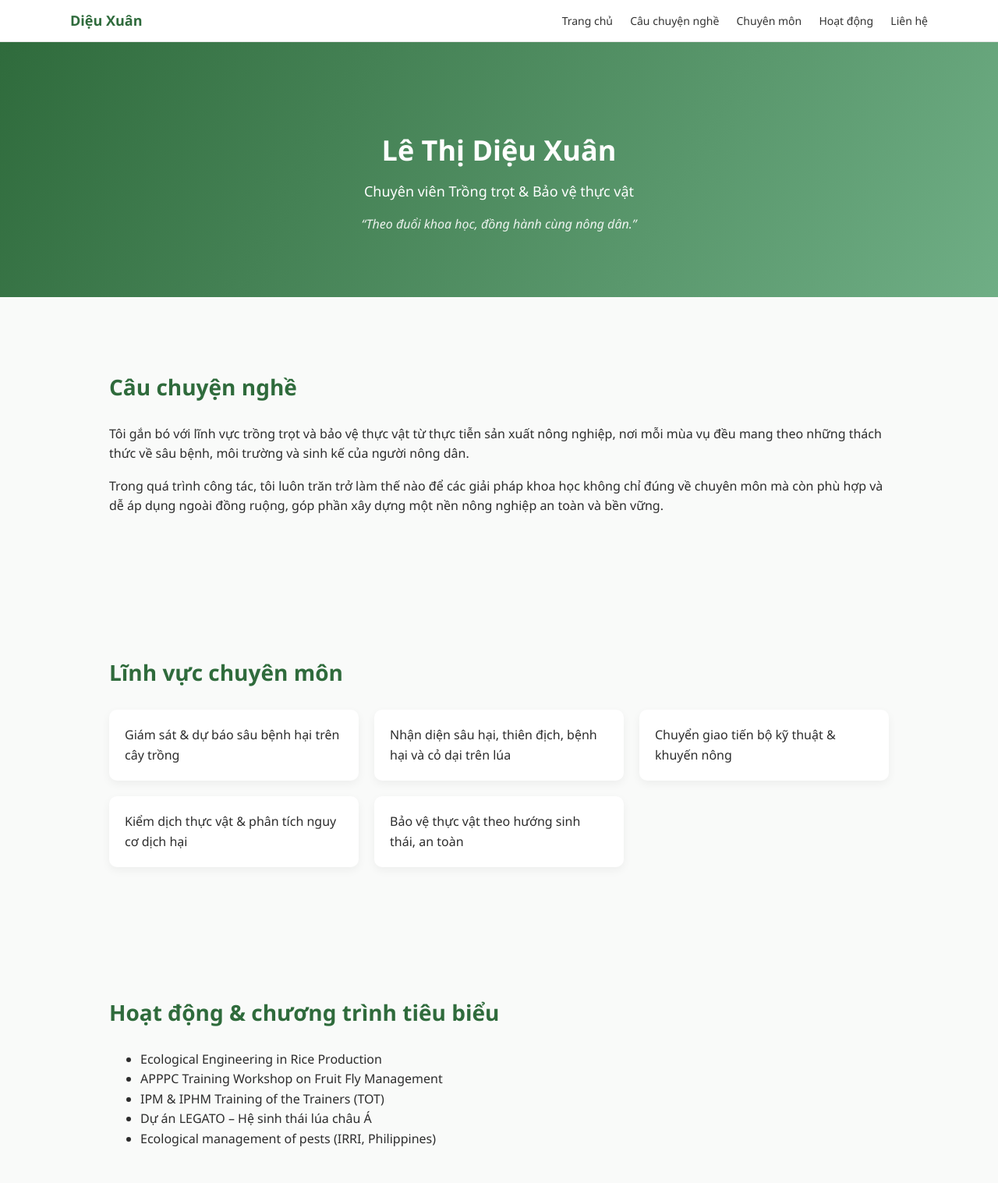
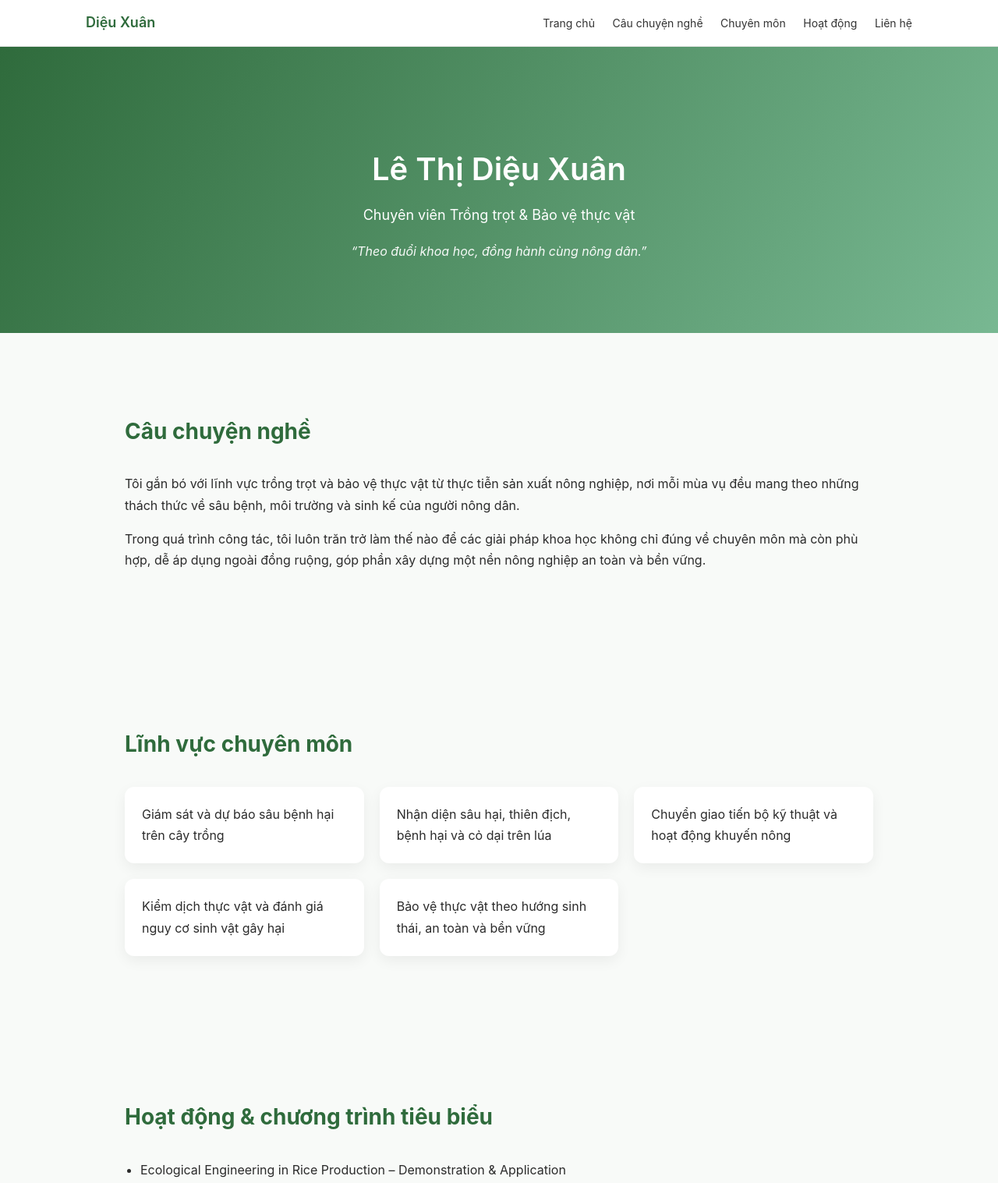
Before and after one commit to dieuxuanlesrppc-blip/dieuxuanle-website, a plain HTML site: page index.html in a window 1280 px wide. Shown: the top 1517 px of the page at 78% size. Drawn offline with Linux system fonts and the light colour scheme.

Commit message:
Update index.html

```diff
--- a/index.html
+++ b/index.html
@@ -6,87 +6,90 @@
   <title>Lê Thị Diệu Xuân | Trồng trọt & Bảo vệ thực vật</title>
 
   <style>
+    * { box-sizing: border-box; }
+
     body {
       margin: 0;
-      font-family: "Segoe UI", sans-serif;
-      line-height: 1.6;
-      color: #2c2c2c;
-      background: #f9faf9;
+      font-family: -apple-system, BlinkMacSystemFont, "Segoe UI", Roboto, Arial, sans-serif;
+      background: #f8faf8;
+      color: #2b2b2b;
+      line-height: 1.7;
     }
 
+    /* ===== NAV ===== */
     header {
       position: sticky;
       top: 0;
-      background: white;
-      border-bottom: 1px solid #e5e5e5;
+      background: #ffffff;
+      border-bottom: 1px solid #e6e6e6;
       z-index: 1000;
     }
 
     nav {
       max-width: 1100px;
       margin: auto;
-      padding: 12px 20px;
+      padding: 14px 20px;
       display: flex;
       justify-content: space-between;
       align-items: center;
     }
 
-    nav strong {
+    nav .brand {
+      font-weight: 600;
+      color: #2f6b3c;
       font-size: 18px;
-      color: #2f6b3c;
     }
 
     nav a {
       margin-left: 18px;
       text-decoration: none;
+      font-size: 14px;
       color: #333;
-      font-size: 14px;
     }
 
     nav a:hover {
       color: #2f6b3c;
     }
 
+    /* ===== HERO ===== */
     .hero {
-      background: linear-gradient(120deg, #2f6b3c, #6fae85);
-      color: white;
-      padding: 80px 20px;
+      background: linear-gradient(120deg, #2f6b3c, #78b892);
+      color: #fff;
+      padding: 90px 20px;
       text-align: center;
     }
 
     .hero h1 {
-      font-size: 36px;
+      font-size: 40px;
       margin-bottom: 10px;
+      font-weight: 600;
     }
 
     .hero p {
       font-size: 18px;
-      max-width: 700px;
-      margin: auto;
+      margin: 6px 0;
     }
 
     .hero .slogan {
-      margin-top: 15px;
+      margin-top: 18px;
       font-style: italic;
-      opacity: 0.9;
+      opacity: 0.95;
     }
 
+    /* ===== SECTION ===== */
     .section {
       max-width: 1000px;
       margin: auto;
-      padding: 70px 20px;
+      padding: 80px 20px;
     }
 
     .section h2 {
+      font-size: 28px;
       color: #2f6b3c;
-      margin-bottom: 25px;
-      font-size: 28px;
+      margin-bottom: 30px;
     }
 
-    .section p {
-      margin-bottom: 15px;
-    }
-
+    /* ===== GRID ===== */
     .grid {
       display: grid;
       grid-template-columns: repeat(auto-fit, minmax(240px, 1fr));
@@ -94,22 +97,32 @@
     }
 
     .card {
-      background: white;
-      padding: 20px;
-      border-radius: 10px;
-      box-shadow: 0 4px 12px rgba(0,0,0,0.05);
+      background: #ffffff;
+      padding: 22px;
+      border-radius: 12px;
+      box-shadow: 0 6px 18px rgba(0,0,0,0.06);
     }
 
+    /* ===== LIST ===== */
+    ul {
+      padding-left: 20px;
+    }
+
+    ul li {
+      margin-bottom: 10px;
+    }
+
+    /* ===== FOOTER ===== */
     footer {
       background: #2f6b3c;
-      color: white;
+      color: #ffffff;
       text-align: center;
-      padding: 40px 20px;
+      padding: 45px 20px;
+      font-size: 14px;
     }
 
-    footer a {
-      color: #dff2e5;
-      text-decoration: none;
+    footer span {
+      opacity: 0.9;
     }
   </style>
 </head>
@@ -118,7 +131,7 @@
 
 <header>
   <nav>
-    <strong>Diệu Xuân</strong>
+    <div class="brand">Diệu Xuân</div>
     <div>
       <a href="#hero">Trang chủ</a>
       <a href="#story">Câu chuyện nghề</a>
@@ -136,7 +149,7 @@
   <div class="slogan">“Theo đuổi khoa học, đồng hành cùng nông dân.”</div>
 </section>
 
-<!-- CÂU CHUYỆN NGHỀ -->
+<!-- STORY -->
 <section id="story" class="section">
   <h2>Câu chuyện nghề</h2>
   <p>
@@ -145,36 +158,36 @@
   </p>
   <p>
     Trong quá trình công tác, tôi luôn trăn trở làm thế nào để các giải pháp khoa học
-    không chỉ đúng về chuyên môn mà còn phù hợp và dễ áp dụng ngoài đồng ruộng,
+    không chỉ đúng về chuyên môn mà còn phù hợp, dễ áp dụng ngoài đồng ruộng,
     góp phần xây dựng một nền nông nghiệp an toàn và bền vững.
   </p>
 </section>
 
-<!-- CHUYÊN MÔN -->
+<!-- EXPERTISE -->
 <section id="expertise" class="section">
   <h2>Lĩnh vực chuyên môn</h2>
   <div class="grid">
-    <div class="card">Giám sát & dự báo sâu bệnh hại trên cây trồng</div>
+    <div class="card">Giám sát và dự báo sâu bệnh hại trên cây trồng</div>
     <div class="card">Nhận diện sâu hại, thiên địch, bệnh hại và cỏ dại trên lúa</div>
-    <div class="card">Chuyển giao tiến bộ kỹ thuật & khuyến nông</div>
-    <div class="card">Kiểm dịch thực vật & phân tích nguy cơ dịch hại</div>
-    <div class="card">Bảo vệ thực vật theo hướng sinh thái, an toàn</div>
+    <div class="card">Chuyển giao tiến bộ kỹ thuật và hoạt động khuyến nông</div>
+    <div class="card">Kiểm dịch thực vật và đánh giá nguy cơ sinh vật gây hại</div>
+    <div class="card">Bảo vệ thực vật theo hướng sinh thái, an toàn và bền vững</div>
   </div>
 </section>
 
-<!-- HOẠT ĐỘNG -->
+<!-- ACTIVITIES -->
 <section id="activities" class="section">
   <h2>Hoạt động & chương trình tiêu biểu</h2>
   <ul>
-    <li>Ecological Engineering in Rice Production</li>
+    <li>Ecological Engineering in Rice Production – Demonstration & Application</li>
     <li>APPPC Training Workshop on Fruit Fly Management</li>
     <li>IPM & IPHM Training of the Trainers (TOT)</li>
     <li>Dự án LEGATO – Hệ sinh thái lúa châu Á</li>
-    <li>Ecological management of pests (IRRI, Philippines)</li>
+    <li>Ecological management of pests – IRRI (Philippines)</li>
   </ul>
 </section>
 
-<!-- LIÊN HỆ -->
+<!-- CONTACT -->
 <section id="contact" class="section">
   <h2>Liên hệ</h2>
   <p><strong>Email:</strong> dieuxuanlesrppc@gmail.com</p>
@@ -186,7 +199,7 @@
 </section>
 
 <footer>
-  © 2025 Lê Thị Diệu Xuân · Đồng hành cùng nông nghiệp bền vững
+  <span>© 2025 Lê Thị Diệu Xuân · Đồng hành cùng nông nghiệp bền vững</span>
 </footer>
 
 </body>
```
